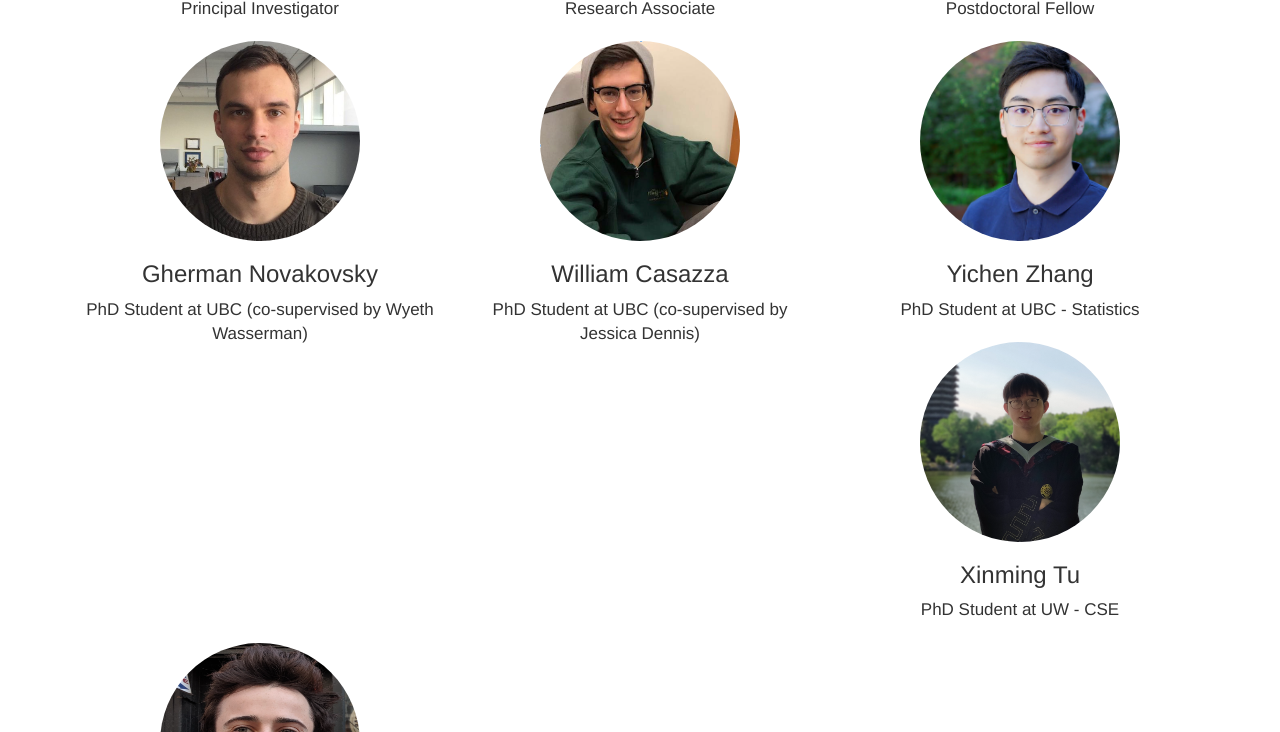
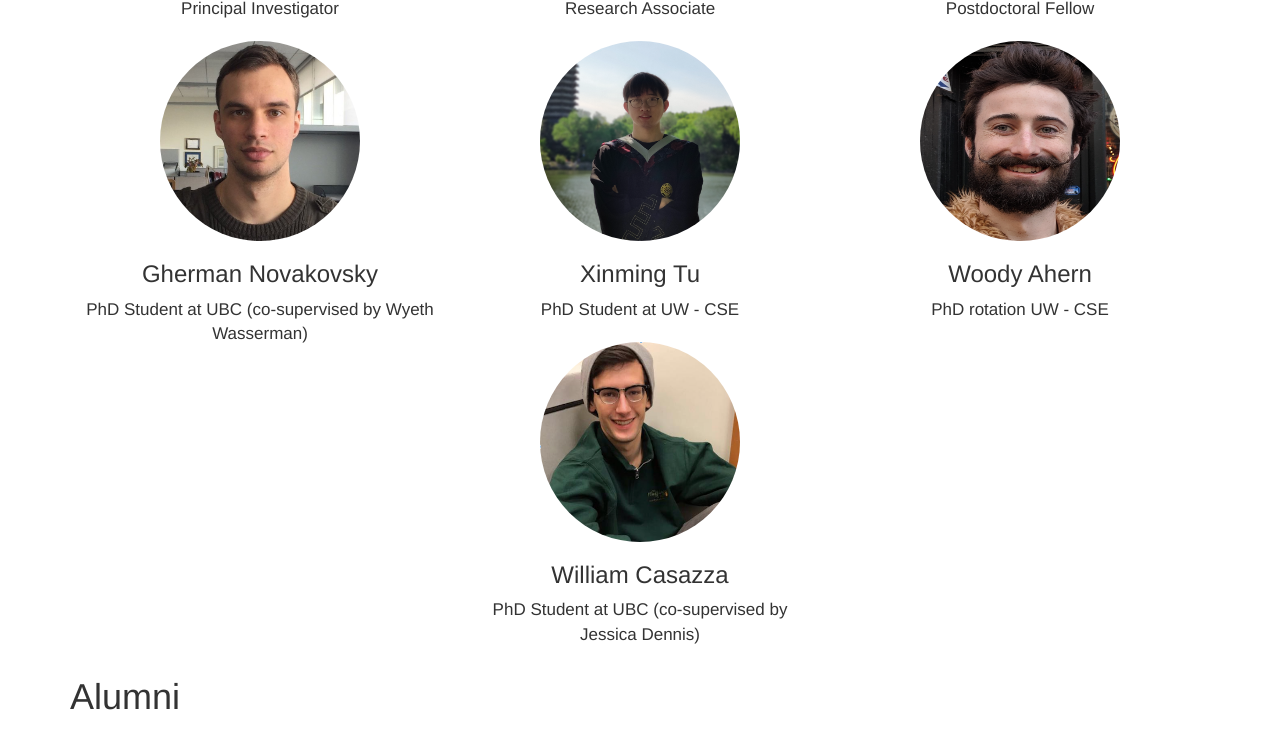
Before and after one commit to saramostafavi/saramostafavi.github.io, a Jekyll site: the page built from people.html, in a window 1280 px wide and 900 px high, scrolled down 391 px, cut to the strip 0-732 px from the top of the window. Built offline with Jekyll 4.4.1, drawn with Linux system fonts in a browser that asks for light colours; nearby versions of some CDN libraries; a style sheet for code colours, icons or effects is not loaded.

Commit message:
Update people.yml

```diff
--- a/_data/people.yml
+++ b/_data/people.yml
@@ -16,14 +16,6 @@
   role: PhD Student at UBC (co-supervised by Wyeth Wasserman)
   photo: "/images/german.jpg"
 
-- name: William Casazza
-  role: PhD Student at UBC (co-supervised by Jessica Dennis)
-  photo: "/images/WillC.png"
-
-- name: Yichen Zhang
-  role: PhD Student at UBC - Statistics
-  photo: "/images/yichens.png"
-
 - name: Xinming Tu
   role: PhD Student at UW - CSE
   photo: "/images/Xinming.png"
@@ -31,3 +23,7 @@
 - name: Woody Ahern
   role: PhD rotation UW - CSE
   photo: "/images/Woody.png"
+
+- name: William Casazza
+  role: PhD Student at UBC (co-supervised by Jessica Dennis)
+  photo: "/images/WillC.png"
```
